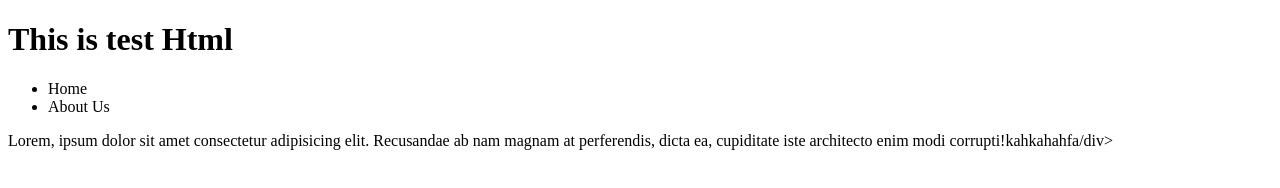
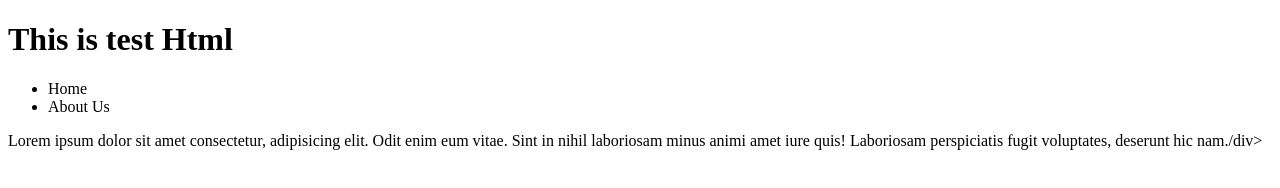
Before and after one commit to saurab86/CSS, a plain HTML site: page Chapter 7/practiceSet.html in a window 1280 px wide. Drawn offline with Linux system fonts and the light colour scheme.

Commit message:
update gaeko

```diff
--- a/Chapter 7/practiceSet.html
+++ b/Chapter 7/practiceSet.html
@@ -21,6 +21,6 @@
             </ul>
         </nav>
     </header>
-    <div class="container">Lorem, ipsum dolor sit amet consectetur adipisicing elit. Recusandae ab nam magnam at perferendis, dicta ea, cupiditate iste architecto enim modi corrupti!kahkahahfa/div>
+    <div class="container">Lorem ipsum dolor sit amet consectetur, adipisicing elit. Odit enim eum vitae. Sint in nihil laboriosam minus animi amet iure quis! Laboriosam perspiciatis fugit voluptates, deserunt hic nam./div>
 </body>
 </html>
```
